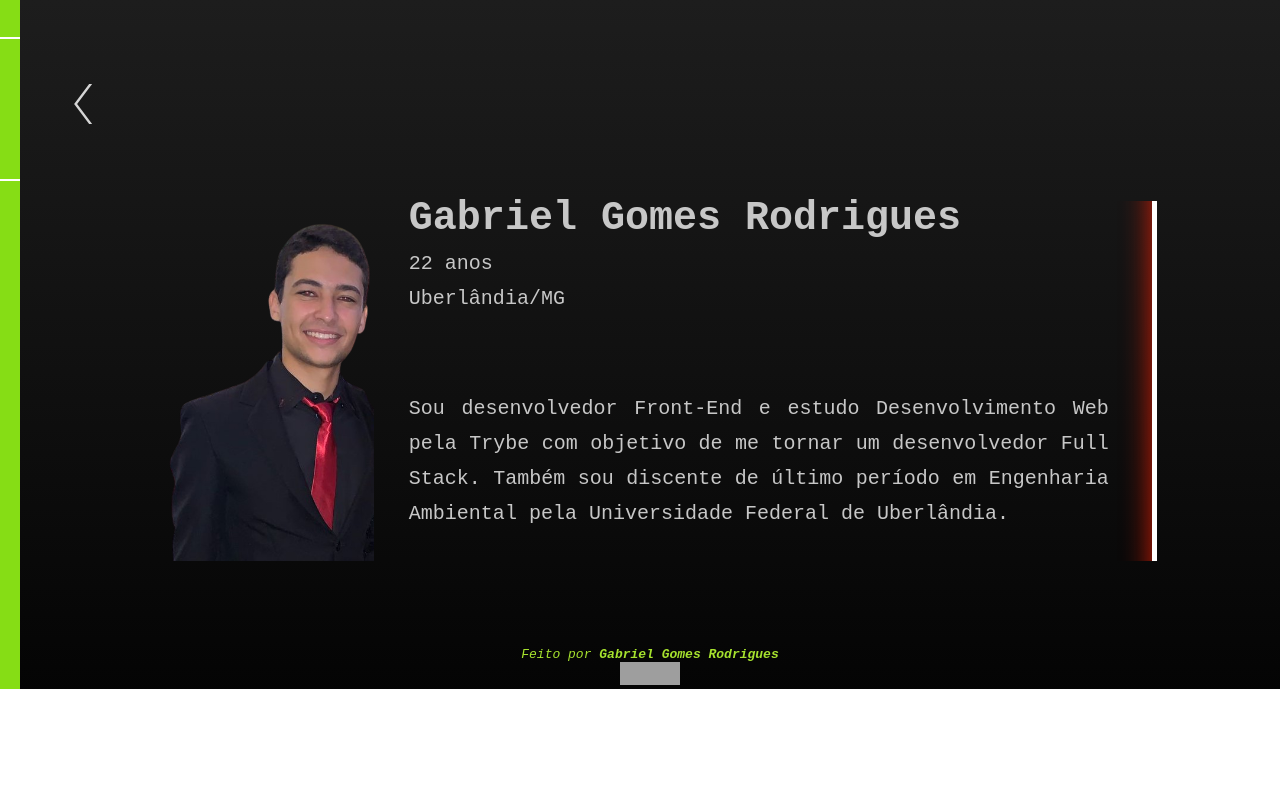
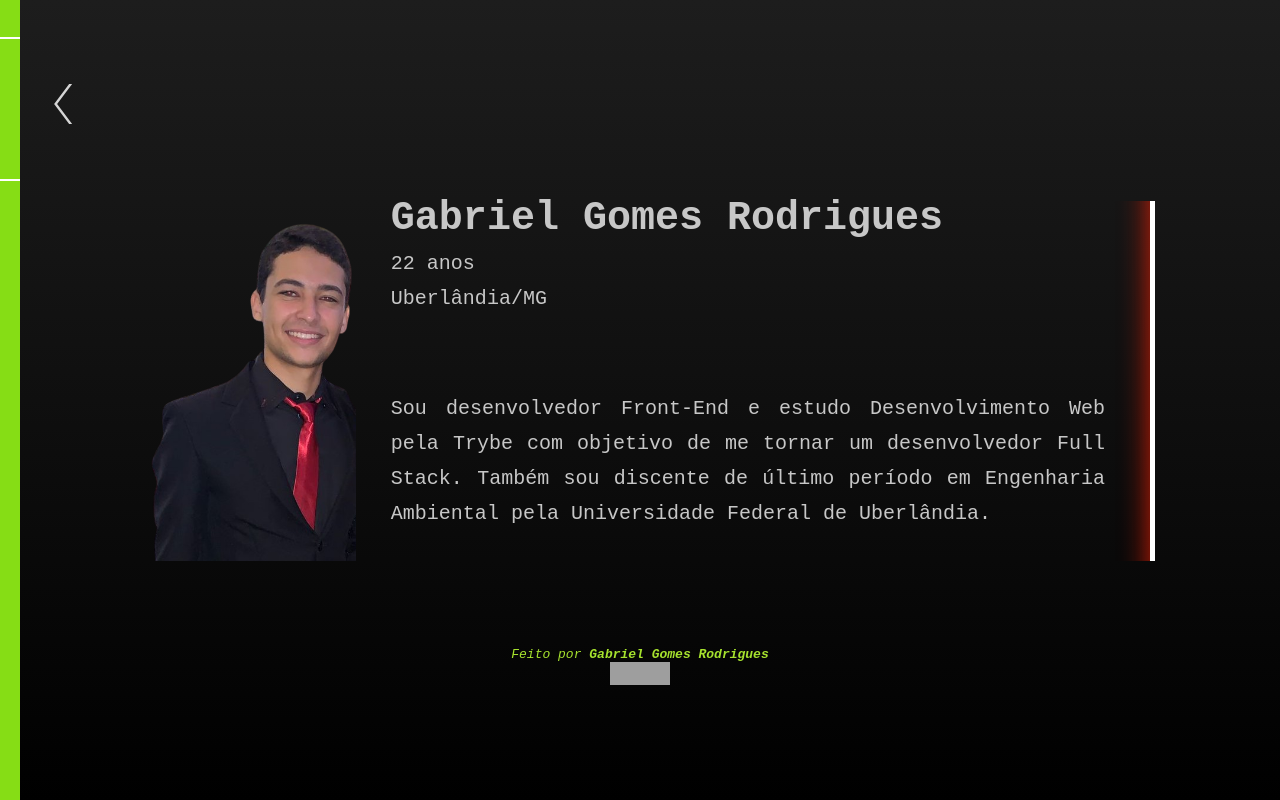
Before and after one commit to gabrielgr99/my-portfolio, a React (Create React App) app: page / in a window 1280 px wide. Built offline with nearby package versions, Linux system fonts and the light colour scheme; grey boxes are pictures that could not be loaded.

Commit message:
Transforma para position absolute para corrigir faixas brancas

```diff
--- a/src/App.css
+++ b/src/App.css
@@ -1,6 +1,23 @@
 * {
   margin: 0;
   padding: 0;
+}
+
+html {
+  height: 100%;
+}
+
+body {
+  height: 100%;
+}
+
+#root::before {
+  position: absolute;
+  z-index: 0;
+  content: '';
+  width: 20px;
+  height: 100%;
+  background-color: #86dd15;
 }
 
 #root {
@@ -9,5 +26,5 @@
   background-repeat: no-repeat;
   background-attachment: fixed;
   font-family: monospace;
-  border-left: 20px solid #86dd15;
+  height: 100%;
 }
--- a/src/components/Header.css
+++ b/src/components/Header.css
@@ -19,7 +19,7 @@ p a {
   font-weight: bold;
   width: 100px;
   height: 25px;
-  transform: translateX(-115px);
+  transform: translateX(-95px);
   transition: 0.8s;
 }
 
```
